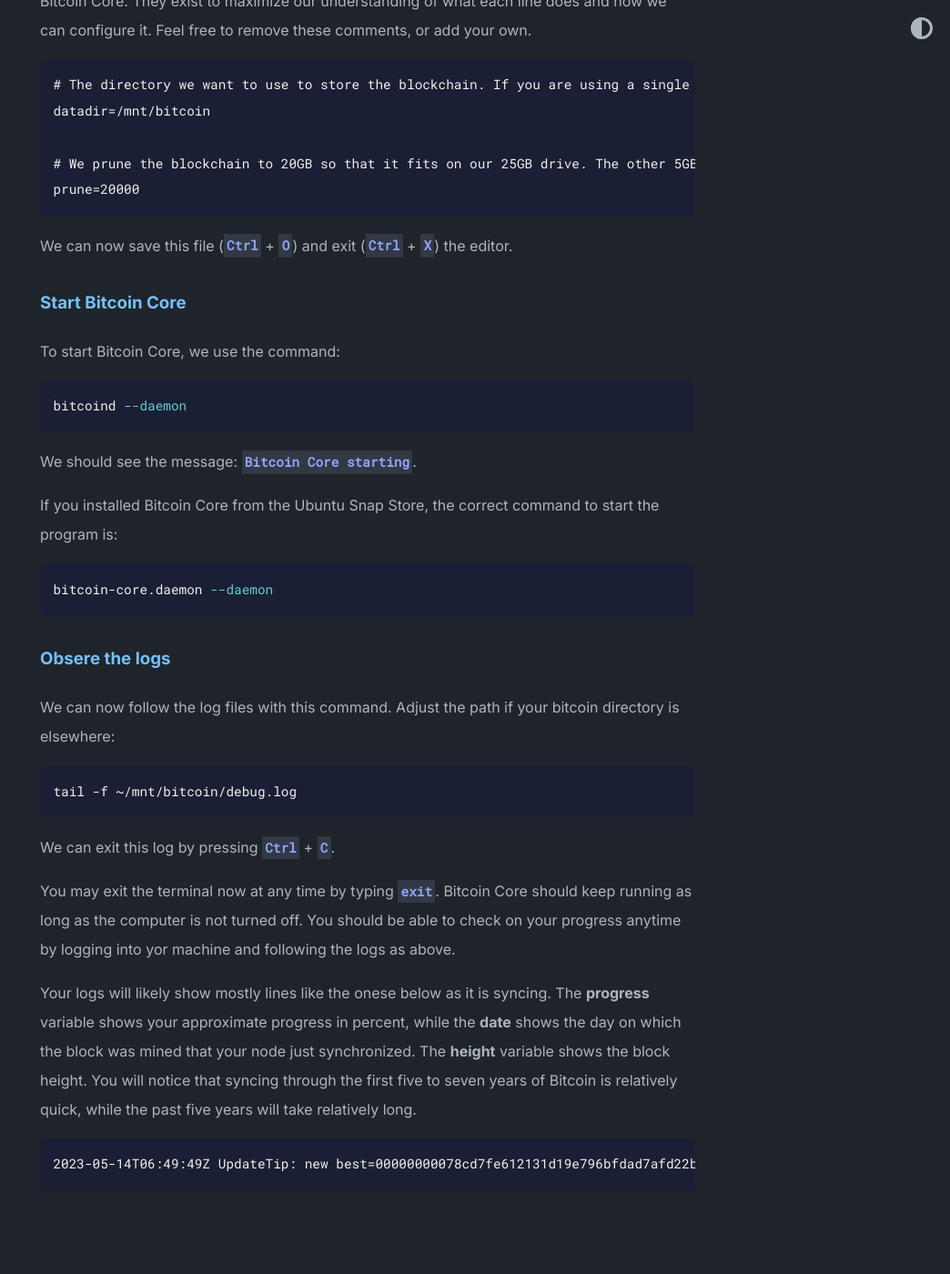
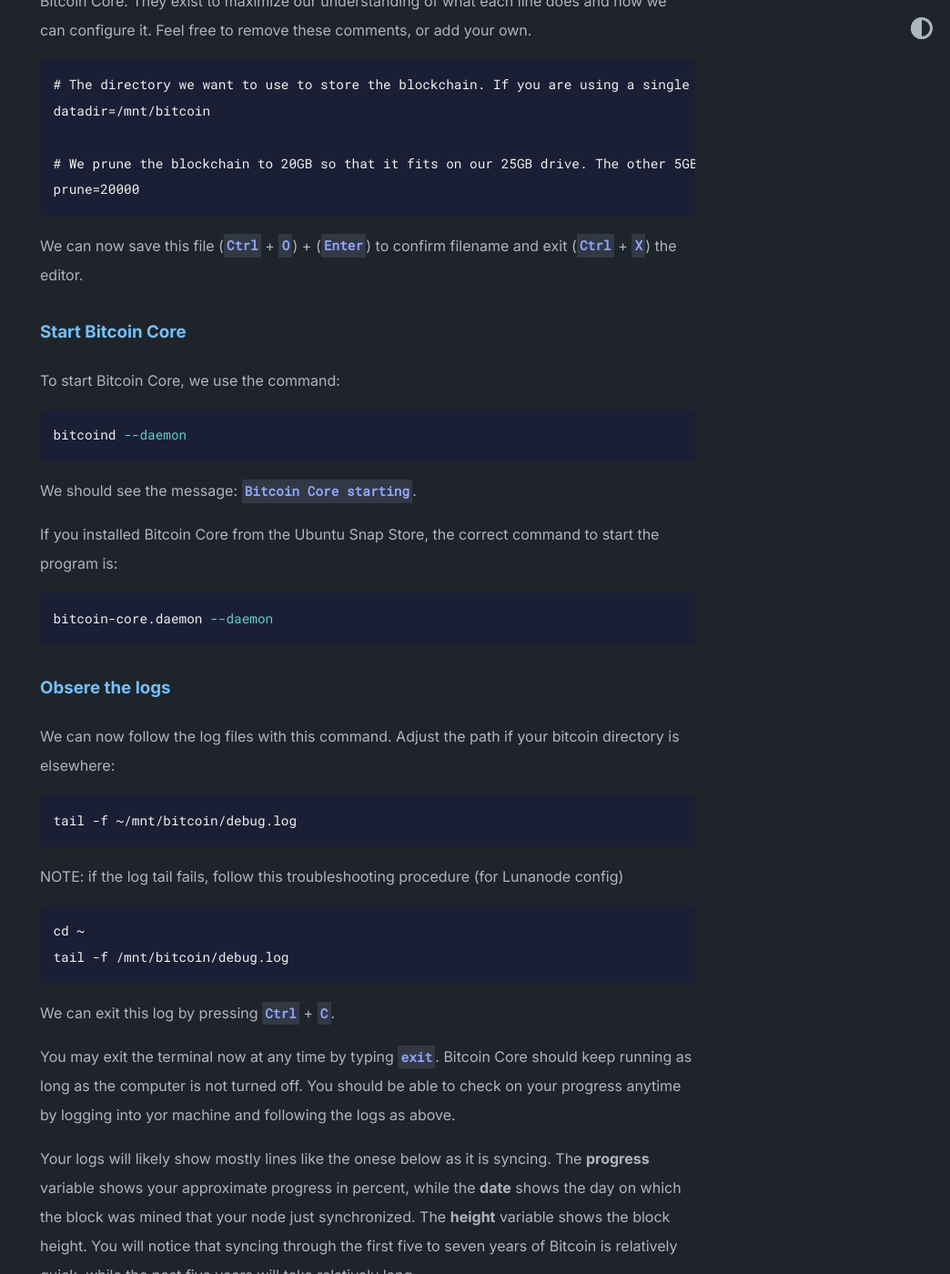
Before and after one commit to VancouverBitdevs/nodeacademy, a Jekyll site: the page built from _posts/2023-05-13-configure-bitcoin.md, in a window 1280 px wide and 1400 px high, scrolled down 1141 px. Shown: the whole window at 91% size, without its empty margins (236-1280 px from the left). Built offline with Jekyll 4.4.1, drawn with Linux system fonts in a browser that asks for light colours; some of the changed text lies outside the part shown.

Commit message:
minor troubleshooting fixes

````diff
--- a/_posts/2023-05-13-configure-bitcoin.md
+++ b/_posts/2023-05-13-configure-bitcoin.md
@@ -40,7 +40,7 @@ datadir=/mnt/bitcoin
 prune=20000
 ```
 
-We can now save this file (`Ctrl` + `O`) and exit (`Ctrl` + `X`) the editor.
+We can now save this file (`Ctrl` + `O`) + (`Enter`) to confirm filename and exit (`Ctrl` + `X`) the editor.
 
 ### Start Bitcoin Core
 
@@ -65,6 +65,11 @@ We can now follow the log files with this command. Adjust the path if your bitco
 ```
 tail -f ~/mnt/bitcoin/debug.log
 ```
+NOTE: if the log tail fails, follow this troubleshooting procedure (for Lunanode config)
+```
+cd ~
+tail -f /mnt/bitcoin/debug.log
+```
 
 We can exit this log by pressing `Ctrl` + `C`.
 
````
